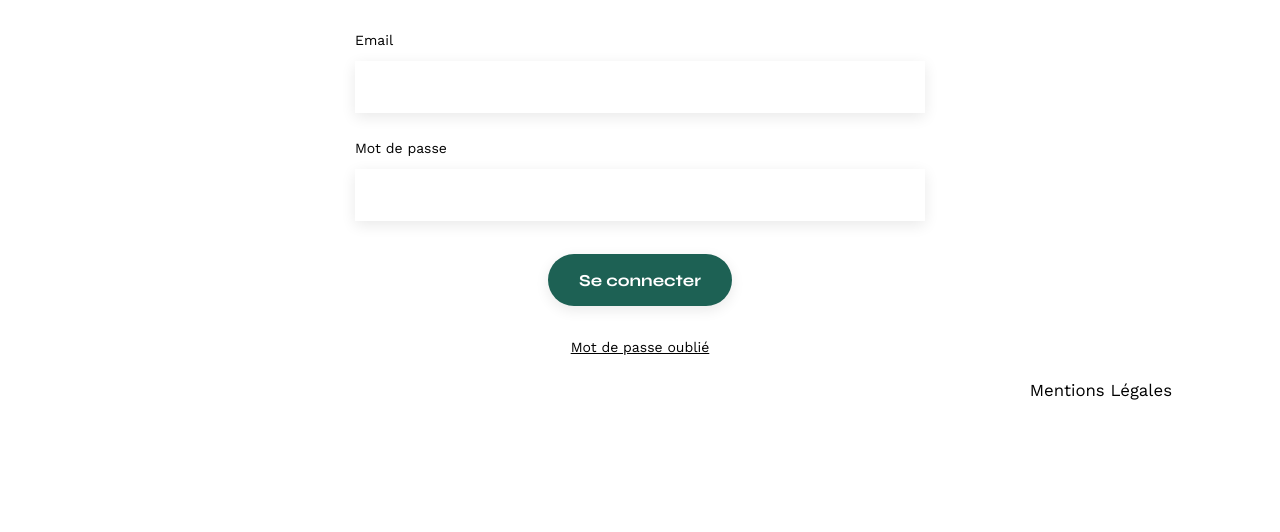
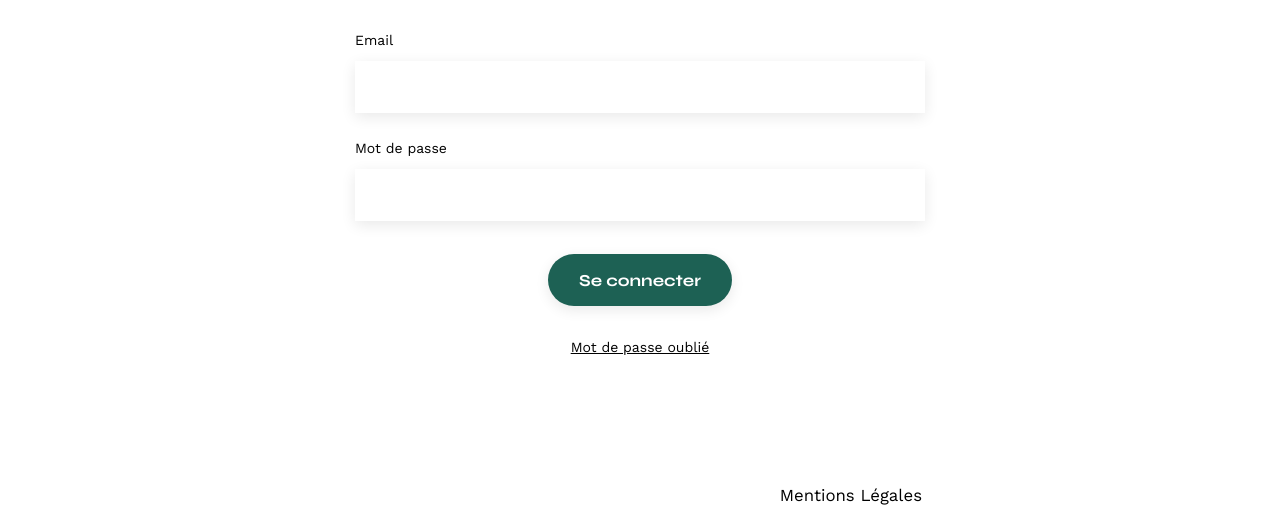
Before and after one commit to AnthonyLellouche/sophiebluel, a plain HTML site: page login.html in a window 1280 px wide. Shown: the part 268-800 px from the top of the page. Drawn offline with nearby package versions, Linux system fonts and the light colour scheme; no server answers.

Commit message:
ajout page login ajout script style

```diff
--- a/assets/style.css
+++ b/assets/style.css
@@ -263,7 +263,7 @@ footer nav ul {
   margin: 2em;
 }
 
-/* Modifications */
+/*Modifications*/
 
 #filter {
   display: flex;
@@ -338,3 +338,9 @@ a {
   justify-content: center;
   color: black;
 }
+
+.footer {
+  position: fixed;
+  bottom: 0;
+  right: 25%;
+  }
--- a/login.html
+++ b/login.html
@@ -40,7 +40,7 @@
     </main>
 
     <footer>
-      <nav>
+      <nav class="footer">
         <ul>
           <li>Mentions Légales</li>
         </ul>
```
Also changed, not shown: assets/script.js (line endings or trailing spaces).
